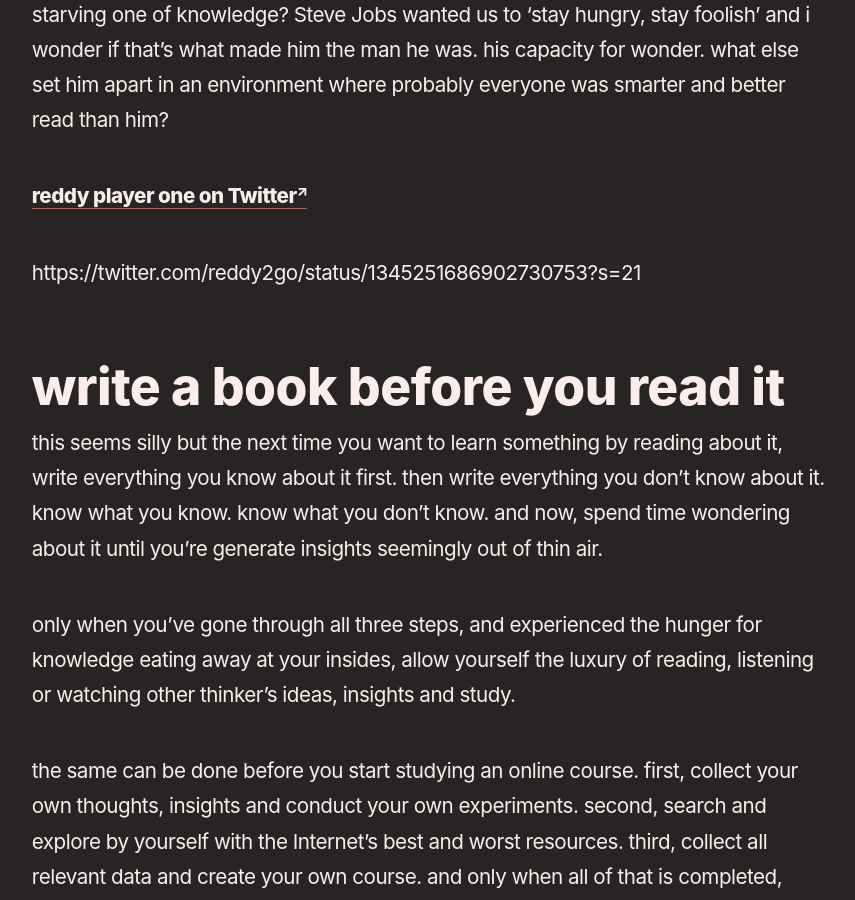
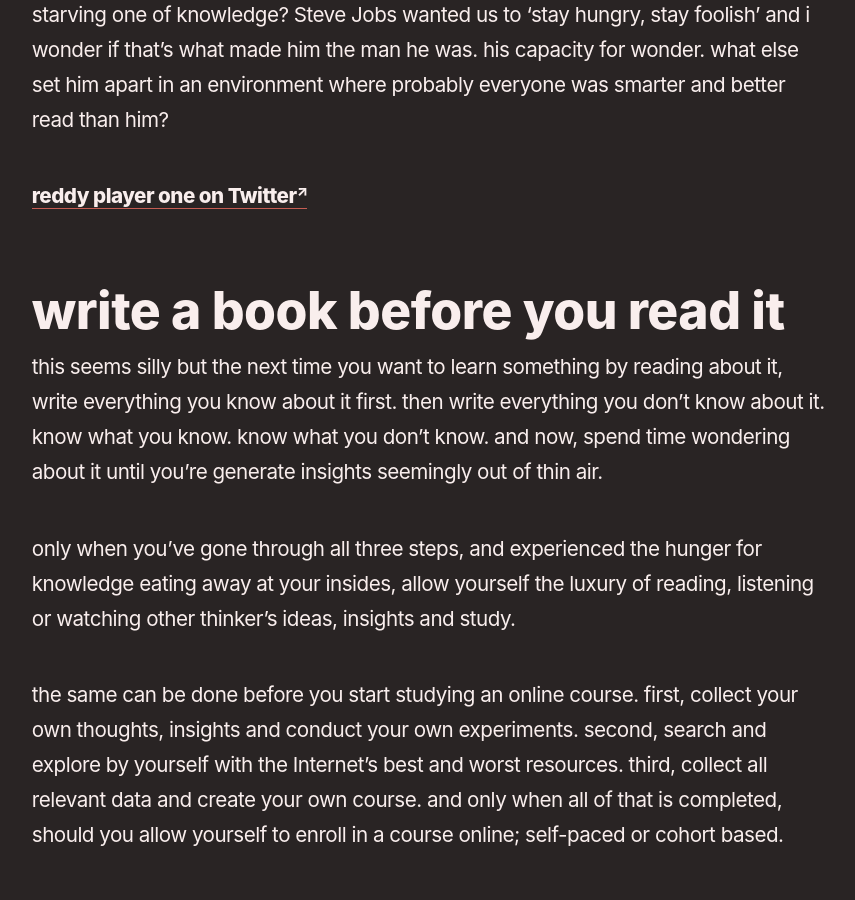
Before and after one commit to reddy2go/redgarden, a Jekyll site: the page built from _notes/do-you-wonder.md, in a window 1280 px wide and 900 px high, scrolled down 1876 px. Shown: the whole window, without its empty margins (45-900 px from the left). Built offline with Jekyll 4.4.1, drawn with Linux system fonts in a browser that asks for light colours; some web fonts are replaced; Markdown is read by kramdown in place of the engine named in the settings; some of the changed lines change nothing that is shown.

Commit message:
Revert "Update do-you-wonder.md"
This reverts commit 1c34bdb0c635752bcfc0191a1195613ce968c4f6.

```diff
--- a/_notes/do-you-wonder.md
+++ b/_notes/do-you-wonder.md
@@ -29,8 +29,6 @@ but what if we are stunting growth by feeding curiosity instead of causing growt
 
 [reddy player one on Twitter](https://twitter.com/reddy2go/status/1345251686902730753?s=21)
 
-https://twitter.com/reddy2go/status/1345251686902730753?s=21
-
 ## write a book before you read it
 
 this seems silly but the next time you want to learn something by reading about it, write everything you know about it first. then write everything you don’t know about it. know what you know. know what you don’t know. and now, spend time wondering about it until you’re generate insights seemingly out of thin air.
```
